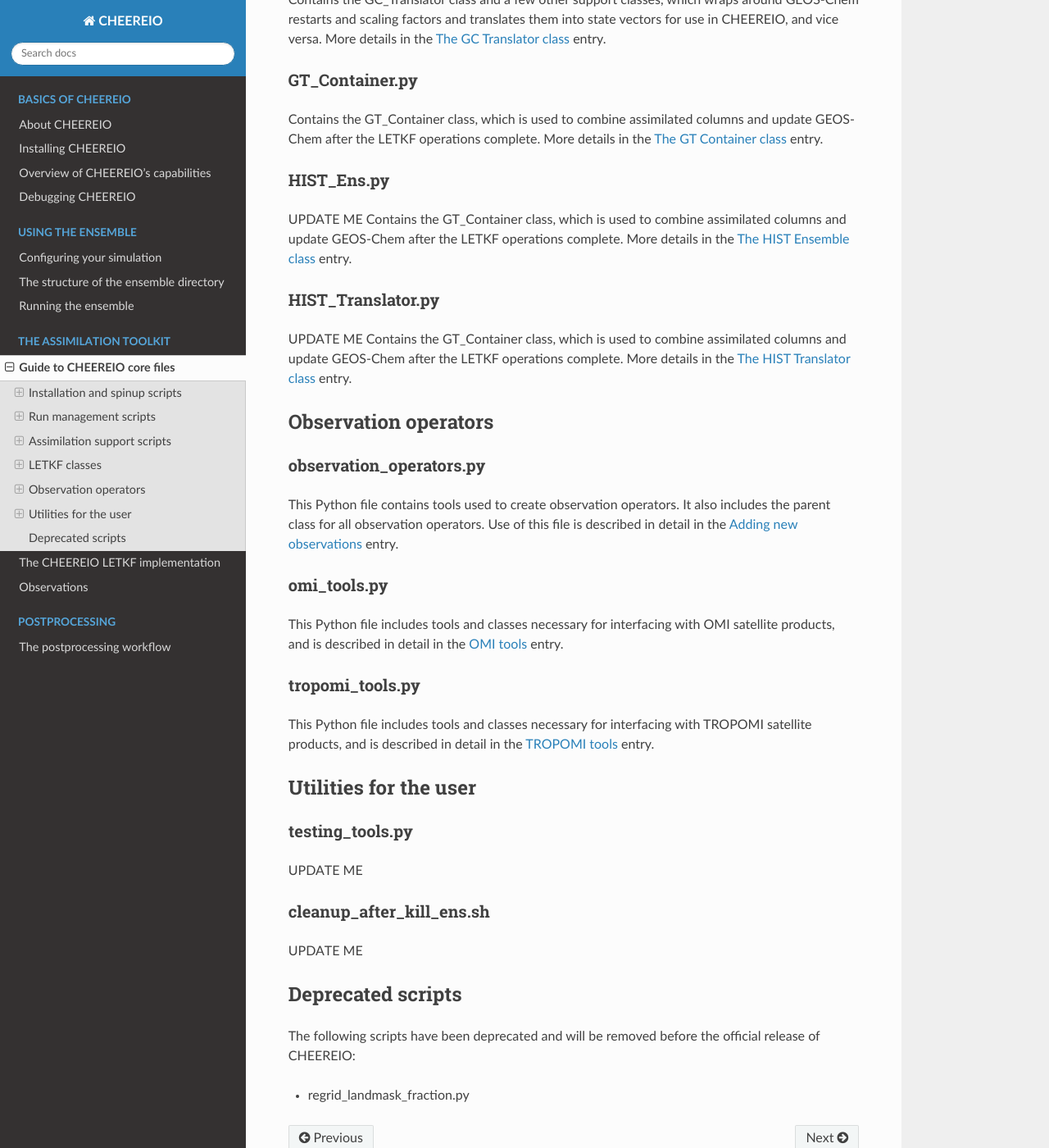
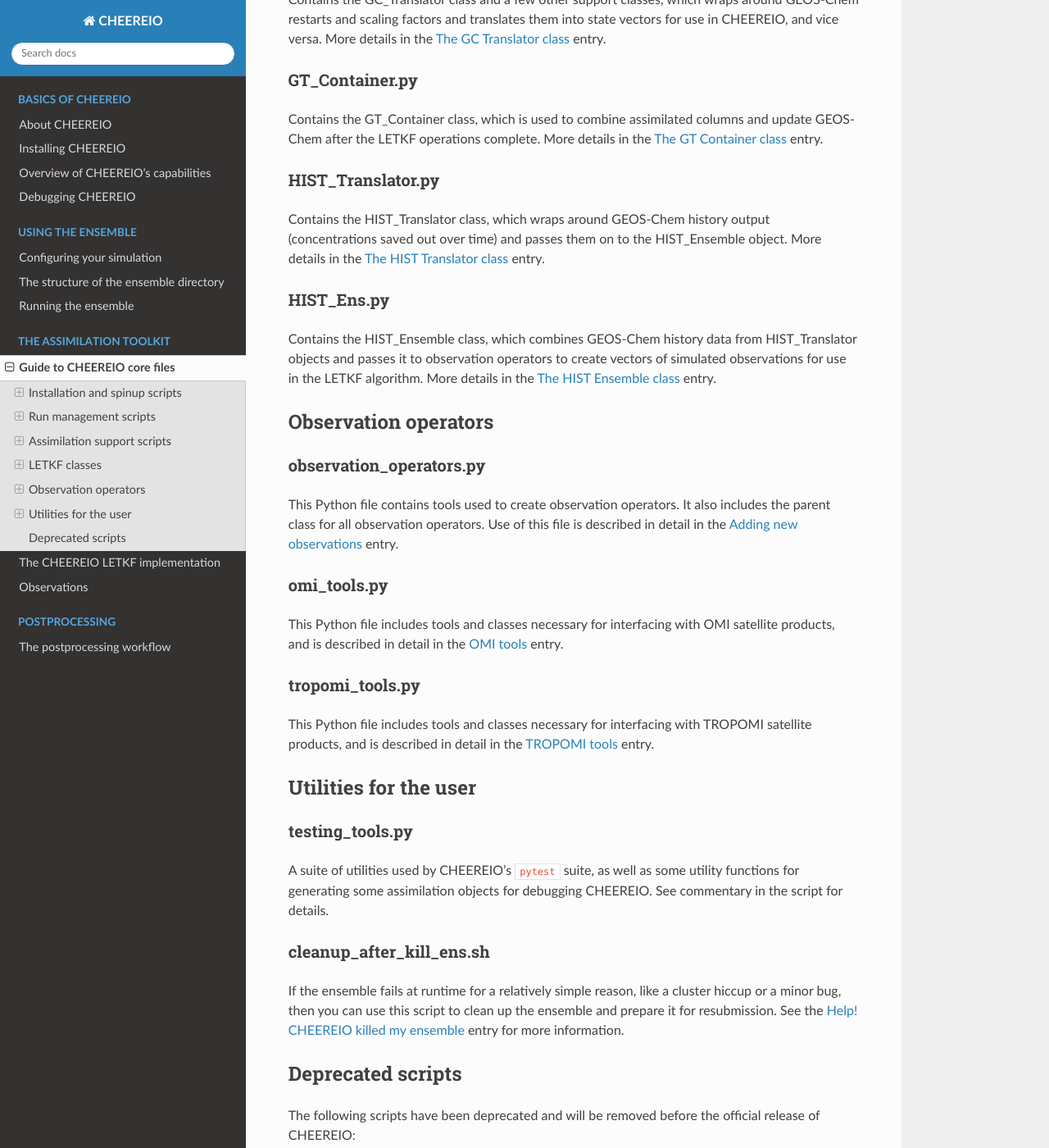
Before and after one commit to drewpendergrass/CHEEREIO, a Sphinx documentation site: the page built from docs/Field-guide-to-scripts.rst, in a window 1280 px wide and 1400 px high, scrolled down 4350 px. Shown: the whole window at 82% size. Built offline with Sphinx 7.4.7 and the Read the Docs theme 2.0.0, drawn with Linux system fonts in a browser that asks for light colours.

Commit message:
update field guide to scripts

```diff
--- a/docs/Field-guide-to-scripts.rst
+++ b/docs/Field-guide-to-scripts.rst
@@ -145,15 +145,16 @@ GT_Container.py
 
 Contains the GT_Container class, which is used to combine assimilated columns and update GEOS-Chem after the LETKF operations complete. More details in the :ref:`GT Container` entry.
 
+HIST_Translator.py
+~~~~~~~~~~~~~
+
+Contains the HIST_Translator class, which wraps around GEOS-Chem history output (concentrations saved out over time) and passes them on to the HIST_Ensemble object. More details in the :ref:`HIST Translator` entry.
+
 HIST_Ens.py
 ~~~~~~~~~~~~~
-UPDATE ME
-Contains the GT_Container class, which is used to combine assimilated columns and update GEOS-Chem after the LETKF operations complete. More details in the :ref:`HIST Ensemble` entry.
 
-HIST_Translator.py
-~~~~~~~~~~~~~
-UPDATE ME
-Contains the GT_Container class, which is used to combine assimilated columns and update GEOS-Chem after the LETKF operations complete. More details in the :ref:`HIST Translator` entry.
+Contains the HIST_Ensemble class, which combines GEOS-Chem history data from HIST_Translator objects and passes it to observation operators to create vectors of simulated observations for use in the LETKF algorithm. More details in the :ref:`HIST Ensemble` entry.
+
 
 Observation operators
 -------------
@@ -179,12 +180,12 @@ Utilities for the user
 testing_tools.py
 ~~~~~~~~~~~~~
 
-UPDATE ME
+A suite of utilities used by CHEEREIO's ``pytest`` suite, as well as some utility functions for generating some assimilation objects for debugging CHEEREIO. See commentary in the script for details.
 
 cleanup_after_kill_ens.sh
 ~~~~~~~~~~~~~
 
-UPDATE ME
+If the ensemble fails at runtime for a relatively simple reason, like a cluster hiccup or a minor bug, then you can use this script to clean up the ensemble and prepare it for resubmission. See the :ref:`Fix Kill Ens` entry for more information.
 
 Deprecated scripts
 -------------
```
